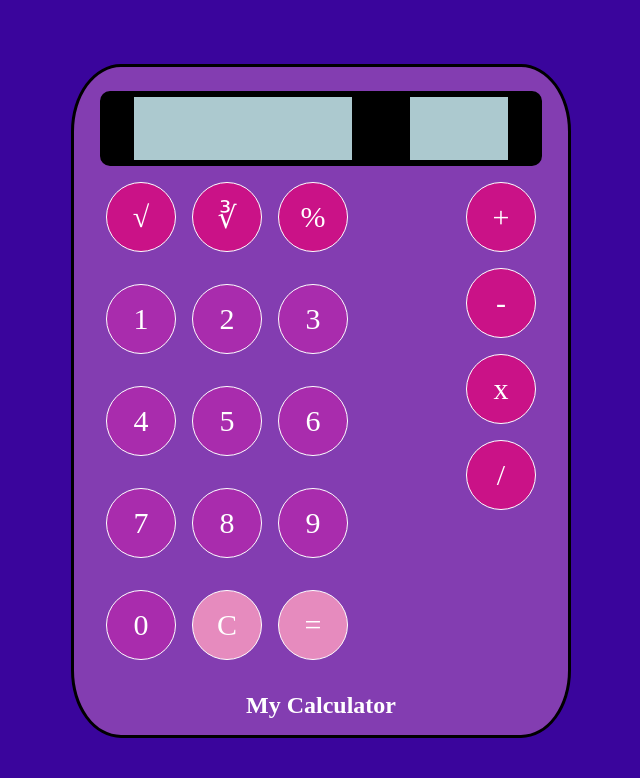
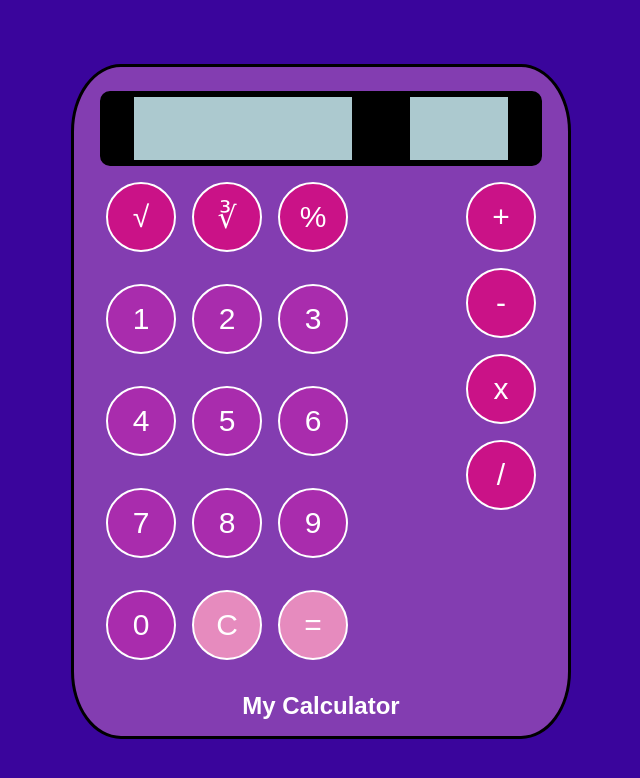
Before and after one commit to LorenzoParis1996/calculator, a plain HTML site: page index.html in a window 1280 px wide. Shown: the whole page, without its empty margins (319-959 px from the left). Drawn offline with Linux system fonts and the light colour scheme.

Commit message:
changed font

```diff
--- a/css/style.css
+++ b/css/style.css
@@ -2,6 +2,7 @@
     box-sizing: border-box;
     margin: 0;
     padding: 0;
+    font-family: Arial, Helvetica, sans-serif;
 }
 
 body {
@@ -80,7 +81,7 @@ body {
 }
 
 .number, #equals, .operator, #clear, #square-root, #cubic-root, #percentage {
-    border: 1px solid white;
+    border: 2px solid white;
     height: 70px;
     width: calc(14% - 10px);;
     min-width: 70px;
```
